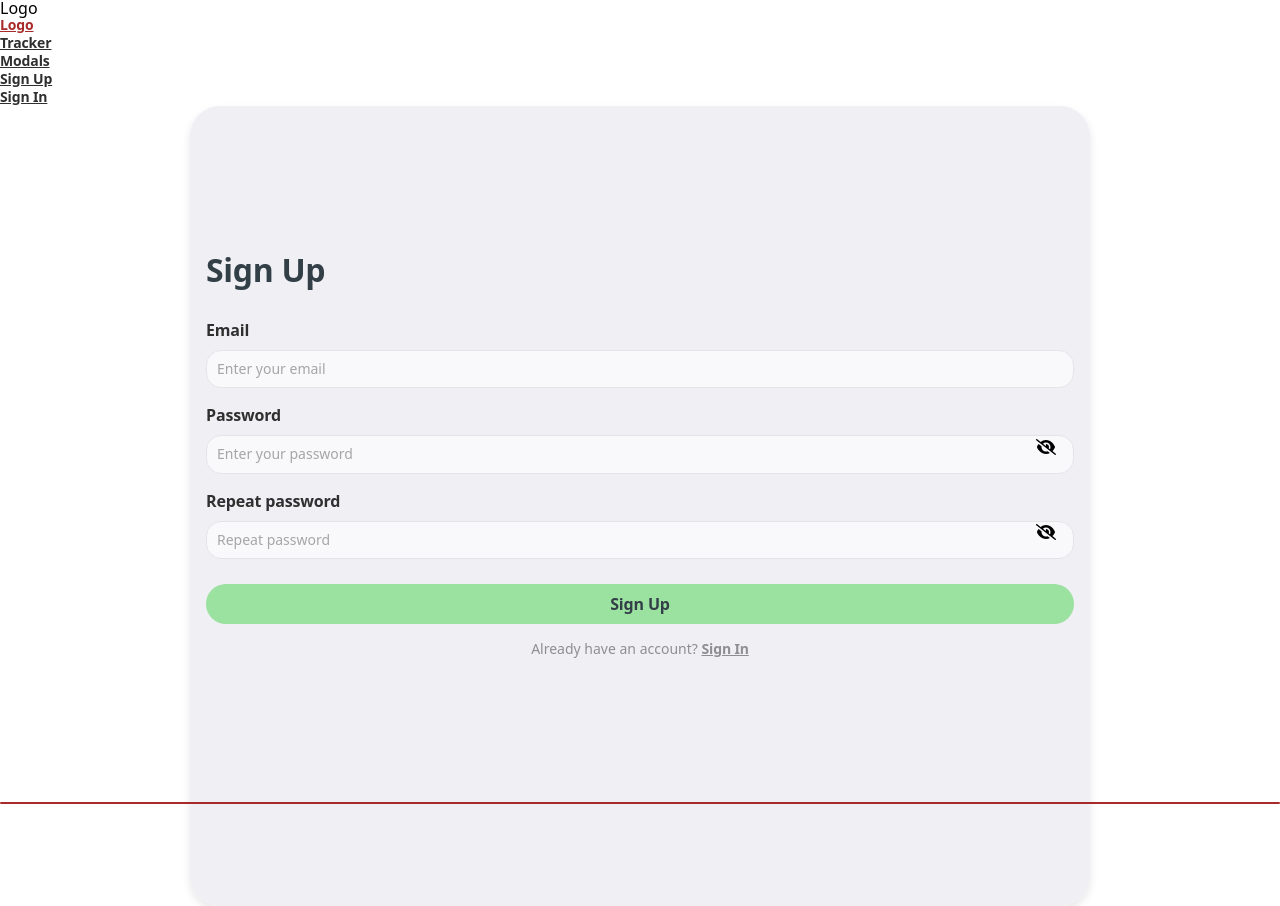
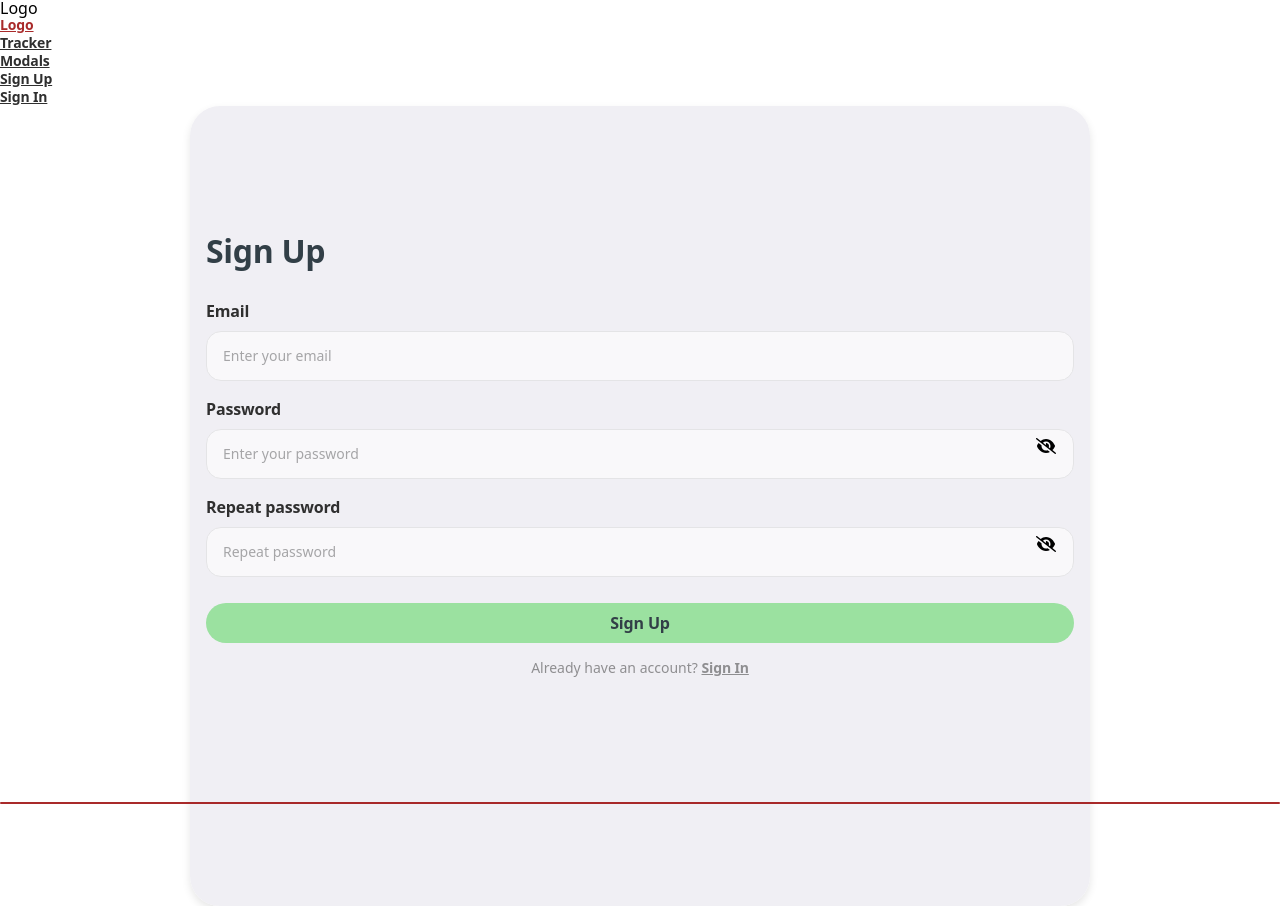
Before and after one commit to IIIMaroIII/HydroWise-frontend, a React (Vite) app: page / in a window 1280 px wide. Built offline with nearby package versions, Linux system fonts and the light colour scheme.

Commit message:
Update signUpForm.module.css

```diff
--- a/src/components/Users/SignUpForm/signUpForm.module.css
+++ b/src/components/Users/SignUpForm/signUpForm.module.css
@@ -74,7 +74,7 @@ h2.formTitle {
 }
 
 .inputContainer {
-  margin-bottom: 15px;
+  margin-bottom: 16px;
   position: relative;
 }
 
@@ -90,7 +90,7 @@ h2.formTitle {
 
 .inputContainer input {
   width: 100%;
-  padding: 10px;
+  padding: 16px 0 16px 16px;
   border: 1px solid #ddd;
   border-radius: 15px;
   font-size: 14px;
```
